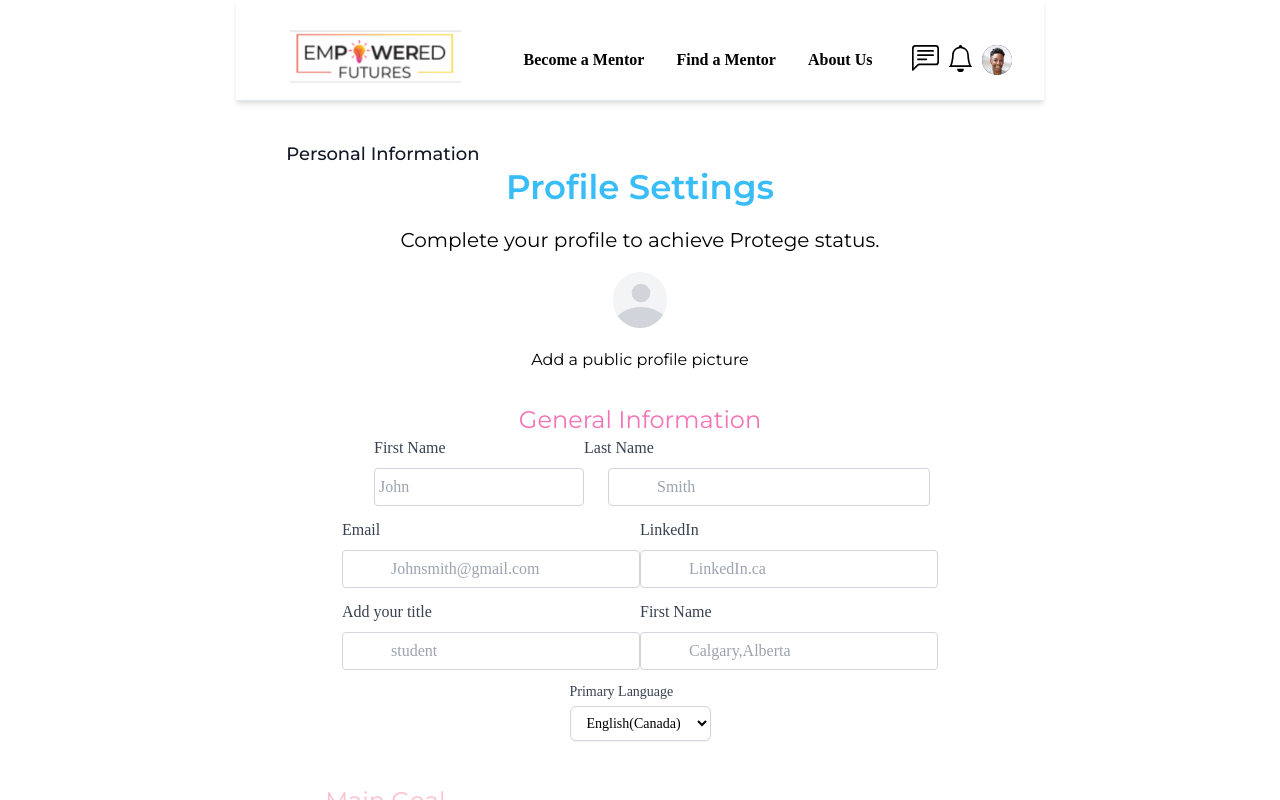
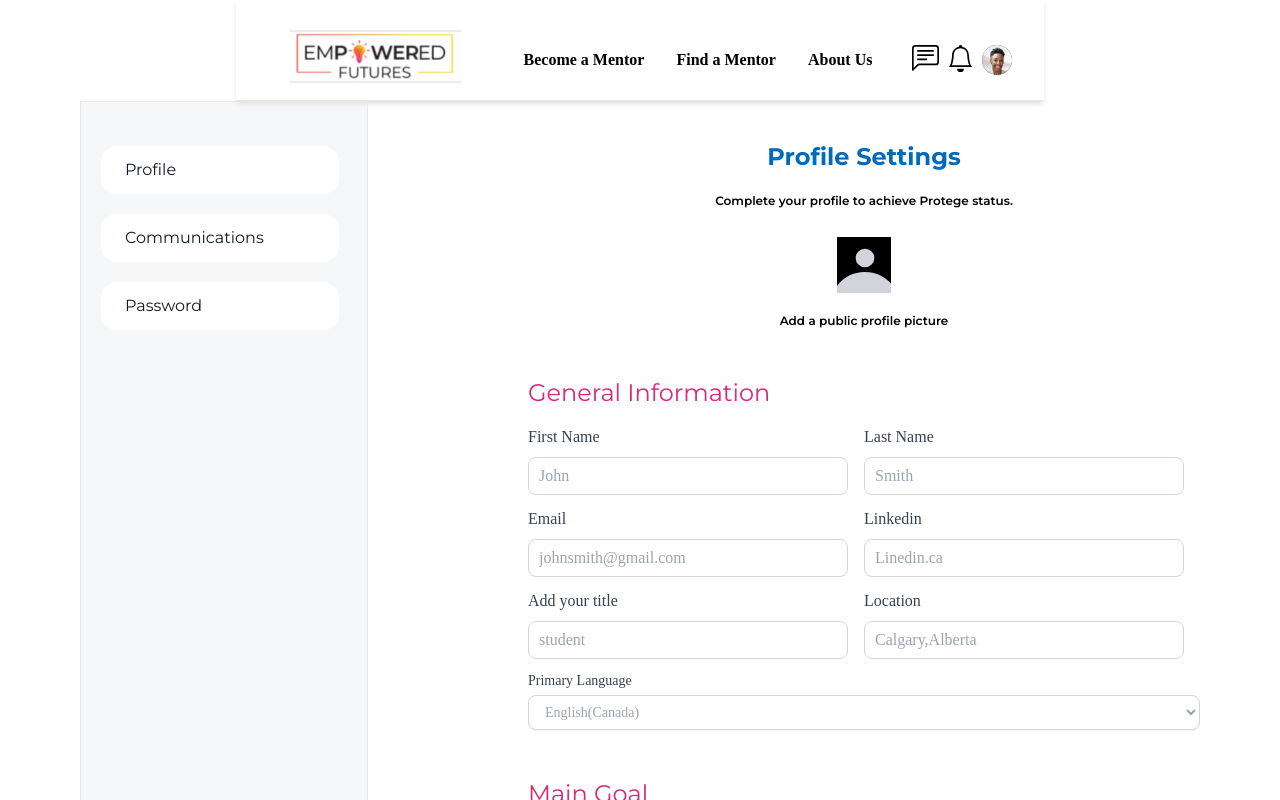
Before and after one commit to JasonXB/EF_Clone, a Next.js app: page / in a window 1280 px wide. Shown: the top 800 px of the page. Built offline with nearby package versions, Linux system fonts and the light colour scheme; what tw-elements would draw is missing.

Commit message:
make profile-settings

```diff
--- a/pages/profile-settings.tsx
+++ b/pages/profile-settings.tsx
@@ -4,49 +4,46 @@ import Head from 'next/head';
 const ProfileSettings: NextPage = ({}) => {
   return (
     <>
-      <div className=" sm:block" aria-hidden="true">
-        <div className="py-5">
-          <div className="border-t border-red-200" />
-        </div>
+      <div className="flex">
+        <div className="flex ">
+          <ul className="bg-gray-300 bg-opacity-20 border border-gray-200 w-72 text-gray-900">
+            <li className="mt-11 px-6 text-base py-3 w-10/12 bg-white rounded-2xl  ml-5 mb-5 mr-5 hover:shadow-lg">
+              Profile
+            </li>
+            <li className="px-6 px-6 py-3 w-10/12 bg-white  rounded-2xl ml-5 mb-5 text-base hover:shadow-lg">
+              Communications
+            </li>
+            <li className="px-6 px-6 py-3 w-10/12 bg-white rounded-2xl ml-5 text-base hover:shadow-lg">
+              Password
+            </li>
+          </ul>
         </div>
 
-      <div className="mt-10 sm:mt-0">
-        <div className="md:grid md:grid-cols-3 md:gap-6">
-          <div className="md:col-span-1">
-            <div className="px-4 sm:px-5">
-              <h3 className="text-lg font-medium leading-6 text-gray-900">
-                Personal Information
-              </h3>
-            </div>
-          </div>
-        </div>
-      </div>
-      <div className="flex justify-center">
-        <h4 className="text-sky-400 font-semibold mb-5">Profile Settings</h4>
-        <br></br>
-      </div>
-      <div className="flex justify-center mb-5">
-        <h6>Complete your profile to achieve Protege status.</h6>
-      </div>
-      <div className="flex justify-center">
+        <div className="flex flex-col justify-center ml-40 mt-10">
+          <div className="flex flex-col items-center">
+            <p className="flex justify-center text-2xl font-bold mb-5" style={{color:'#006abc'}}>
+              Profile Settings
+            </p>
 
-      <span className="inline-block h-14 w-15 overflow-hidden mb-5 rounded-full bg-gray-100">
+            <p className="mb-7 font-semibold text-xs">
+              Complete your profile to achieve Protege status.
+            </p>
+
+            <span className="inline-block h-14 w-15 overflow-hidden mb-5 rounded-lg-full bg-gray-100">
               <svg
-          className="h-full w-full text-gray-300 mb-5"
+                className="h-full w-full bg-black text-gray-300 mb-5"
                 fill="currentColor"
                 viewBox="0 0 23 24"
               >
                 <path d="M24 20.993V24H0v-2.996A14.977 14.977 0 0112.004 15c4.904 0 9.26 2.354 11.996 5.993zM16.002 8.999a4 4 0 11-8 0 4 4 0 018 0z" />
               </svg>
+            </span>
 
-      </span>
+            <p className="mb-12 font-semibold text-xs">Add a public profile picture</p>
           </div>
-    <div className='flex justify-center mb-8' > <p>Add a public profile picture</p></div>
-     <div className='flex justify-center'>
-      <h4 className='text-pink-400 text-2xl '>General Information</h4>
-     </div>
-      <div className="flex justify-center">
-        <div className="mb-3 xl:w-96">
+          <h4 className="text-pink-600 text-2xl mb-4 ">General Information</h4>
+          <div className="flex">
+            <div className="mb-3 xl:w-96 mr-4 ">
               <label className="form-label inline-block mb-2 text-gray-700">
                 First Name
               </label>
@@ -55,19 +52,20 @@ const ProfileSettings: NextPage = ({}) => {
                 className="
         form-control
         block
-        w-full
-        px-1
+        w-80
+        px-2.5
 
         py-1.5
         text-base
         font-normal
-        text-gray-700
+        text-gray-300
         bg-white bg-clip-padding
         border border-solid border-gray-300
-        rounded
+        rounded-lg
         transition
         ease-in-out
         m-0
+
         focus:text-gray-700 focus:bg-white focus:border-blue-600 focus:outline-none
       "
                 id="exampleEmail0"
@@ -82,17 +80,18 @@ const ProfileSettings: NextPage = ({}) => {
                 type="text"
                 className="
         form-control
+        placeholder-shown:border-gray-300
         block
-        w-full
-        px-12
+
+        w-80
+        px-2.5
         py-1.5
-        ml-6
         text-base
         font-normal
         text-gray-700
         bg-white bg-clip-padding
         border border-solid border-gray-300
-        rounded
+        rounded-lg
         transition
         ease-in-out
         m-0
@@ -103,8 +102,8 @@ const ProfileSettings: NextPage = ({}) => {
               />
             </div>
           </div>
-      <div className="flex justify-center">
-        <div className="mb-3 xl:w-96">
+          <div className="flex">
+            <div className="mb-3 xl:w-96 mr-4">
               <label className="form-label inline-block mb-2 text-gray-700">
               Email
               </label>
@@ -113,54 +112,58 @@ const ProfileSettings: NextPage = ({}) => {
                 className="
         form-control
         block
-        w-full
-        px-12
+        w-80
+        px-2.5
+
         py-1.5
         text-base
         font-normal
         text-gray-700
         bg-white bg-clip-padding
         border border-solid border-gray-300
-        rounded
+        rounded-lg
         transition
         ease-in-out
         m-0
         focus:text-gray-700 focus:bg-white focus:border-blue-600 focus:outline-none
       "
-            id="exampleEmail0"
-            placeholder="Johnsmith@gmail.com"
+
+                placeholder="johnsmith@gmail.com"
               />
             </div>
             <div className="mb-3 xl:w-96">
               <label className="form-label inline-block mb-2 text-gray-700">
-            LinkedIn
+                Linkedin
               </label>
               <input
                 type="text"
                 className="
         form-control
+        placeholder-shown:border-gray-300
         block
-        w-full
-        px-12
+
+        w-80
+        px-2.5
         py-1.5
         text-base
         font-normal
         text-gray-700
         bg-white bg-clip-padding
         border border-solid border-gray-300
-        rounded
+        rounded-lg
         transition
         ease-in-out
         m-0
         focus:text-gray-700 focus:bg-white focus:border-blue-600 focus:outline-none
       "
-            id="exampleEmail0"
-            placeholder="LinkedIn.ca"
+
+                placeholder="Linedin.ca"
               />
             </div>
           </div>
-      <div className="flex justify-center">
-        <div className="mb-3 xl:w-96">
+
+          <div className="flex">
+            <div className="mb-3 xl:w-96 mr-4">
               <label className="form-label inline-block mb-2 text-gray-700">
                 Add your title
               </label>
@@ -169,53 +172,55 @@ const ProfileSettings: NextPage = ({}) => {
                 className="
         form-control
         block
-        w-full
-        px-12
+        w-80
+        px-2.5
+
         py-1.5
         text-base
         font-normal
         text-gray-700
         bg-white bg-clip-padding
         border border-solid border-gray-300
-        rounded
+        rounded-lg
         transition
         ease-in-out
         m-0
         focus:text-gray-700 focus:bg-white focus:border-blue-600 focus:outline-none
       "
-            id="exampleEmail0"
+
                 placeholder="student"
               />
             </div>
-        <div className="mb-3 xl:w-96">
+            <div className="mb-3 xl:w-96 mr-4">
               <label className="form-label inline-block mb-2 text-gray-700">
-            First Name
+                Location
               </label>
               <input
                 type="text"
                 className="
         form-control
         block
-        w-full
-        px-12
+        w-80
+        px-2.5
+
         py-1.5
         text-base
         font-normal
         text-gray-700
         bg-white bg-clip-padding
         border border-solid border-gray-300
-        rounded
+        rounded-lg
         transition
         ease-in-out
         m-0
         focus:text-gray-700 focus:bg-white focus:border-blue-600 focus:outline-none
       "
-            id="exampleEmail0"
+
                 placeholder="Calgary,Alberta"
               />
             </div>
           </div>
-      <div className="flex justify-center">
+
           <div className="col-span-6 sm:col-span-3">
             <label
               htmlFor="country"
@@ -227,34 +232,34 @@ const ProfileSettings: NextPage = ({}) => {
               id="country"
               name="country"
               autoComplete="country-name"
-            className="mt-1 mb-12 block w-full rounded-md border border-gray-300 bg-white py-2 px-3 shadow-sm focus:border-indigo-500 focus:outline-none focus:ring-indigo-500 sm:text-sm"
+              className="mt-1  mb-12 rounded-lg block w-full text-gray-400 rounded-lg-md border border-gray-300 bg-white py-2 px-3 shadow-sm focus:border-indigo-500 focus:outline-none focus:ring-indigo-500 sm:text-sm  w-80
+            "
             >
               <option>English(Canada)</option>
               <option>Franch(Canada)</option>
               <option>English(US)</option>
             </select>
           </div>
-      </div>
-      <div className="flex justify-center">
+
           <div>
-          <h5 style={{ color: 'pink' }}>Main Goal</h5>
+            <h5 className='text-pink-600 text-2xl mb-4'>Main Goal</h5>
             <br></br>
             <label
               htmlFor="about"
               className="block text-md font-medium text-gray-700"
             >
-            Please provide a short summary of your professional goals that will
-            be visible to potential mentors
+              Please provide a short summary of your professional goals that
+              will be visible to potential mentors
             </label>
-          <div className="mt-1">
+            <div className="mt-1 w-full border-gray-700">
               <textarea
-              id="about"
-              name="about"
+
                 rows={6}
-              className="mt-1 ml-2  block w-full rounded-md border-gray-300 shadow-sm focus:border-indigo-500 focus:ring-indigo-500 sm:text-md"
+                className="mt-1 ml-2 rounded-lg px-4 border-2 block w-full rounded-lg-md border-gray-300 shadow-sm focus:border-indigo-500 focus:ring-indigo-500 sm:text-md"
                 placeholder="Getting a job,career pivot, career advancement,etc"
                 defaultValue={''}
               />
+            </div>
           </div>
         </div>
       </div>
```
Lines whose indentation alone changed are shown as unchanged.
